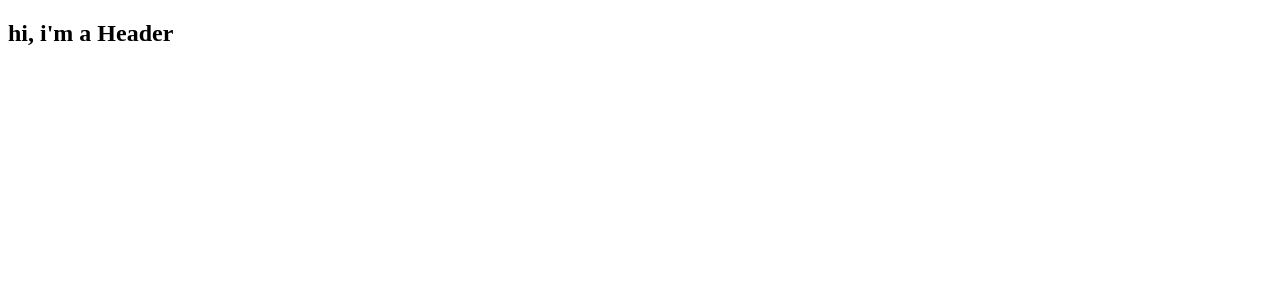
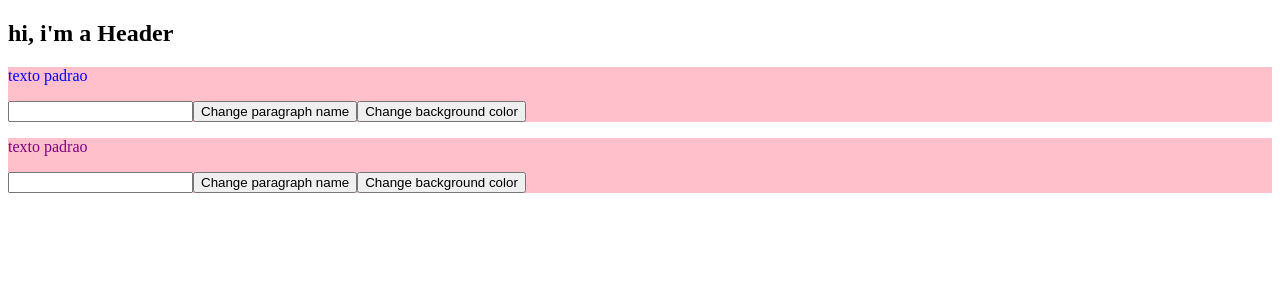
Before and after one commit to Renanmrqs/portfolio, a React app: page / in a window 1280 px wide. Shown: the top 300 px of the page. Built offline with nearby package versions, Linux system fonts and the light colour scheme; the HTML template or start-up script is replaced by a standard one.

Commit message:
finalizando mini curso

```diff
--- a/package.json
+++ b/package.json
@@ -11,7 +11,8 @@
   },
   "dependencies": {
     "react": "^19.2.7",
-    "react-dom": "^19.2.7"
+    "react-dom": "^19.2.7",
+    "react-router-dom": "^7.18.0"
   },
   "devDependencies": {
     "@babel/core": "^7.29.7",
--- a/src/App.jsx
+++ b/src/App.jsx
@@ -1,12 +1,14 @@
-import { useState } from 'react'
-import Footer from './Footer'
-import Header from './Header'
+import { BrowserRouter, Routes, Route } from 'react-router-dom'
+import Footer from './pages/Footer'
+import Header from './pages/Header'
 
 
 function App() {
   return (
     <div>
       <Header/>
+      <Footer color="blue"/>
+      <Footer color="purple"/>
     </div>
   )
 }
--- a/src/Footer.jsx
+++ /dev/null
@@ -1,12 +0,0 @@
-import { useState } from "react"
-
-function Footer ( { color } ) {
-    return (
-    <div>
-        <p style={{color:color}}>hi, i'm a footer</p>
-
-    </div>
-)
-}
-
-export default Footer
--- /dev/null
+++ b/src/pages/Footer.jsx
@@ -0,0 +1,29 @@
+import { useState } from "react"
+
+
+function Footer ( { color } ) {
+    const [text, setText] = useState("texto padrao")
+    const [inputText, setInputText] = useState("")
+    const [back_color, setBackColor] = useState("pink")
+
+    function click() {
+        setText(inputText)
+    }
+
+    return (
+    <div style={{ backgroundColor:back_color}}>
+        <p style={{ color:color }}>{text}</p>
+
+        <input value={inputText} onChange={(e) => {setInputText(e.target.value)} } type="text" />
+
+        <button onClick={click}>Change paragraph name</button>
+
+
+
+        <button onClick={() => {setBackColor("yellow")}}>Change background color</button>
+
+    </div>
+)
+}
+
+export default Footer
```
Also changed, not shown: src/pages/Header.jsx (renamed from src/Header.jsx), src/pages/Hero.jsx (added), src/pages/Home.jsx (added), src/pages/Menu.jsx (added), 1 other file (tests, documents, lock files or other folders).
